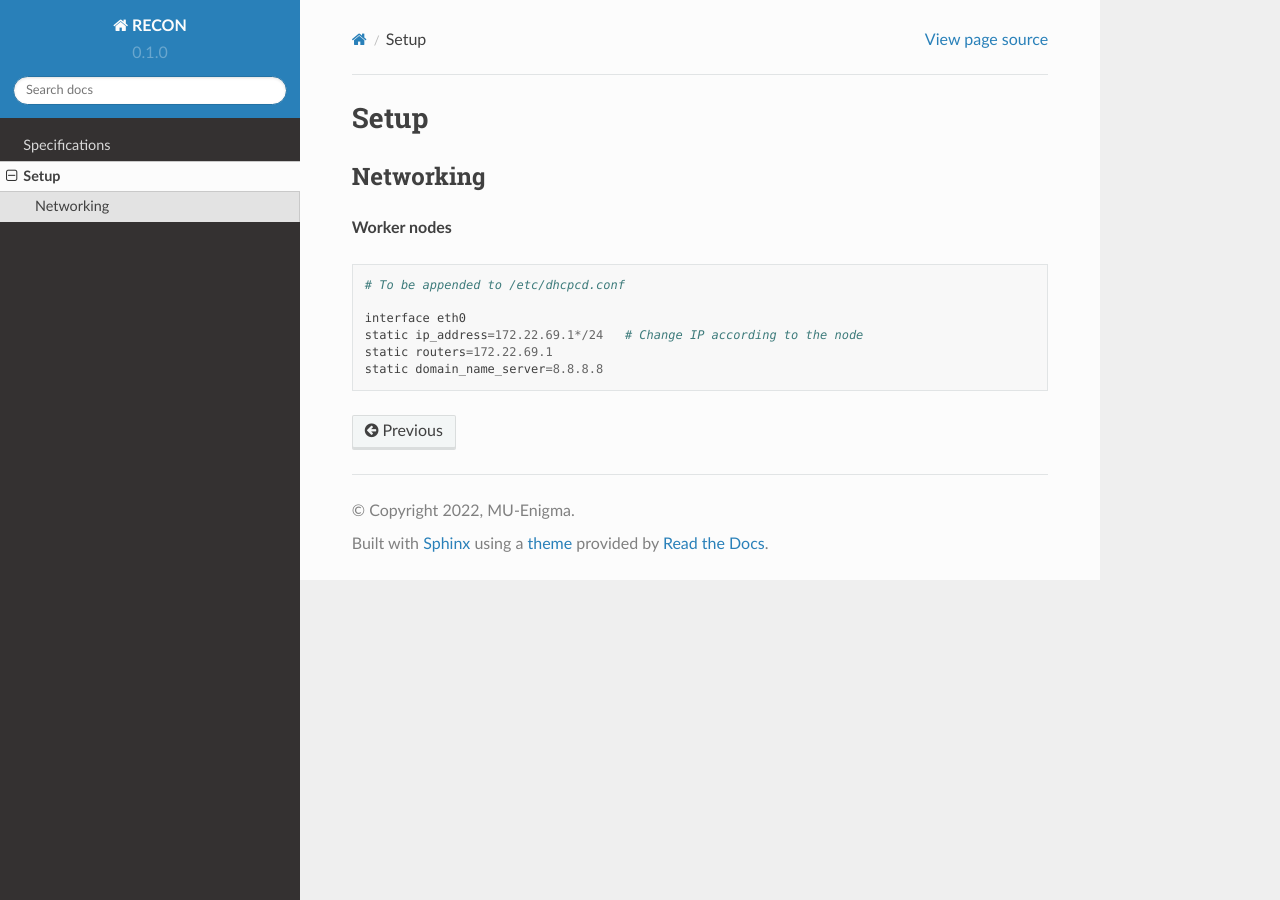
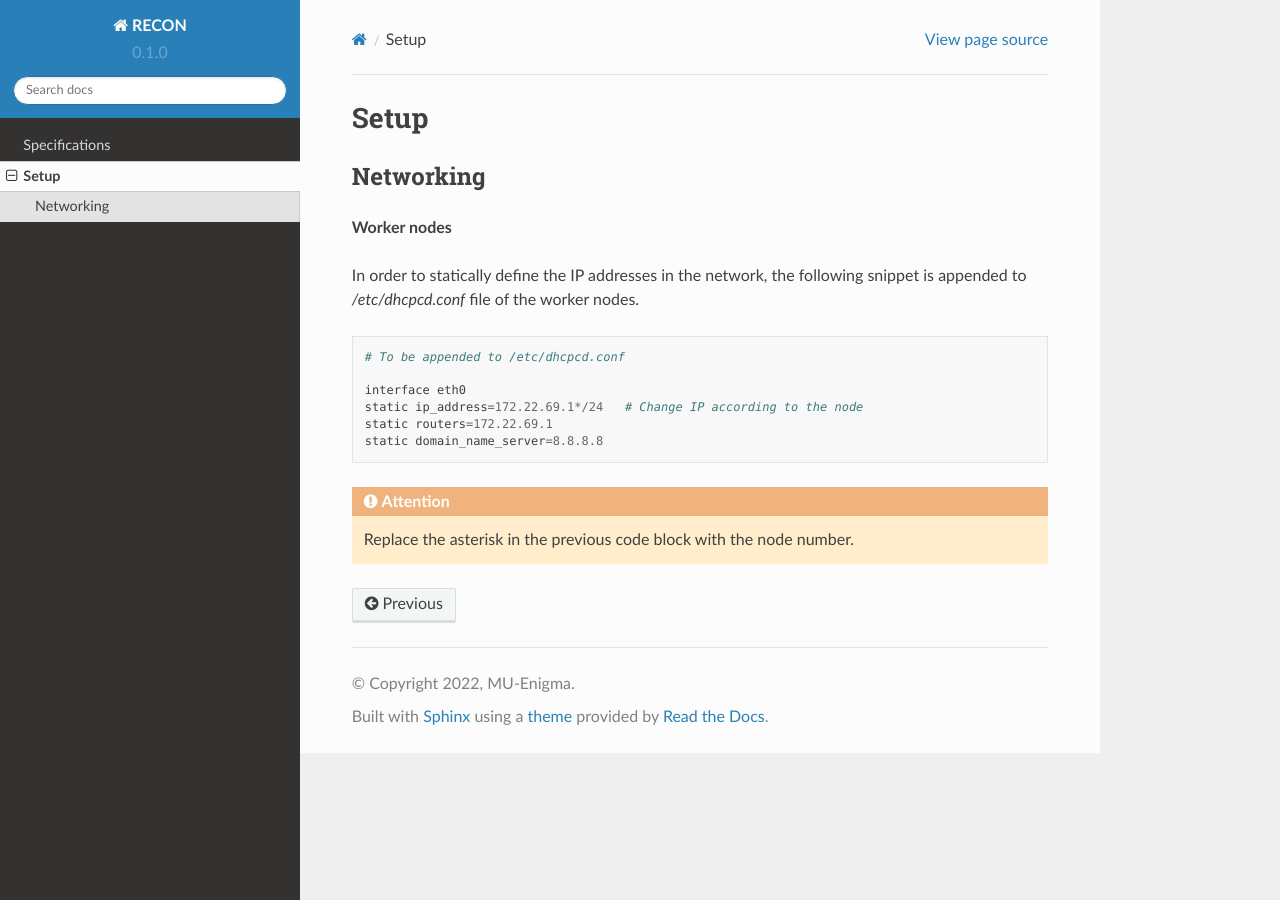
Before and after one commit to MU-Enigma/RECON-docs, a Sphinx documentation site: the page built from docs/source/setup.rst, in a window 1280 px wide. Built offline with Sphinx 7.4.7 and the Read the Docs theme 2.0.0, drawn with Linux system fonts in a browser that asks for light colours.

Commit message:
Added worker node setup

```diff
--- a/docs/source/setup.rst
+++ b/docs/source/setup.rst
@@ -5,6 +5,8 @@ Networking
 ----------
 
 **Worker nodes**
+
+In order to statically define the IP addresses in the network, the following snippet is appended to `/etc/dhcpcd.conf` file of the worker nodes.
 
 .. code-block::
 
@@ -14,3 +16,6 @@ Networking
     static ip_address=172.22.69.1*/24	# Change IP according to the node
     static routers=172.22.69.1
     static domain_name_server=8.8.8.8
+
+.. attention::
+    Replace the asterisk in the previous code block with the node number.
```
